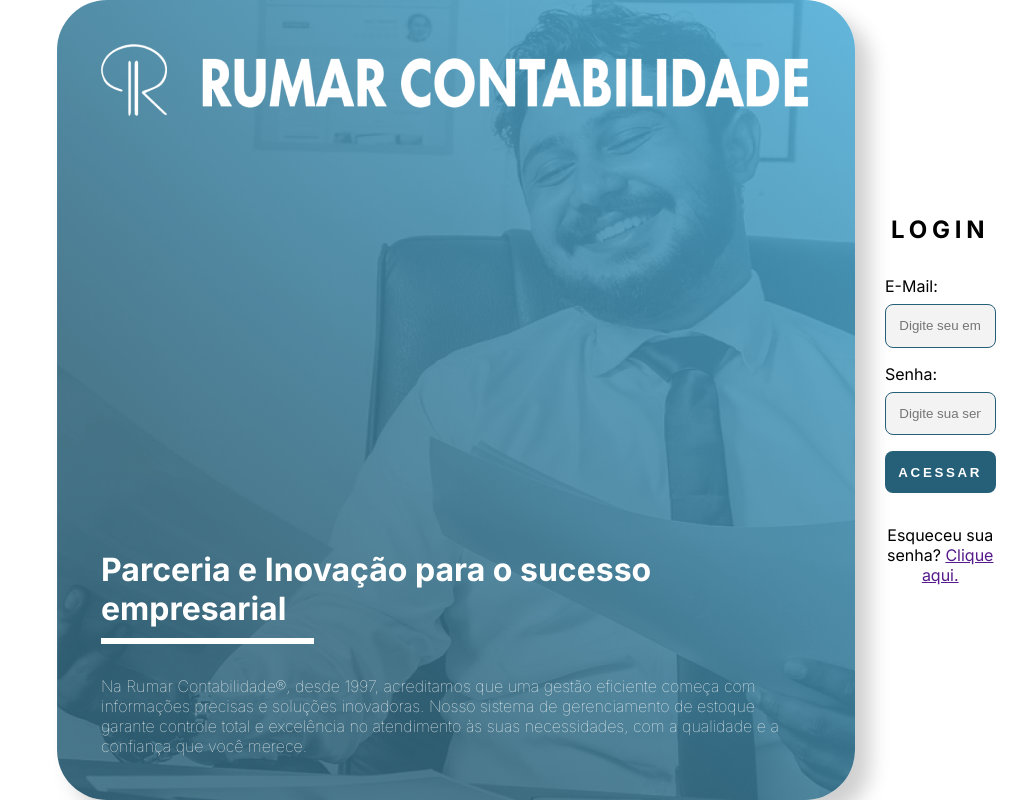
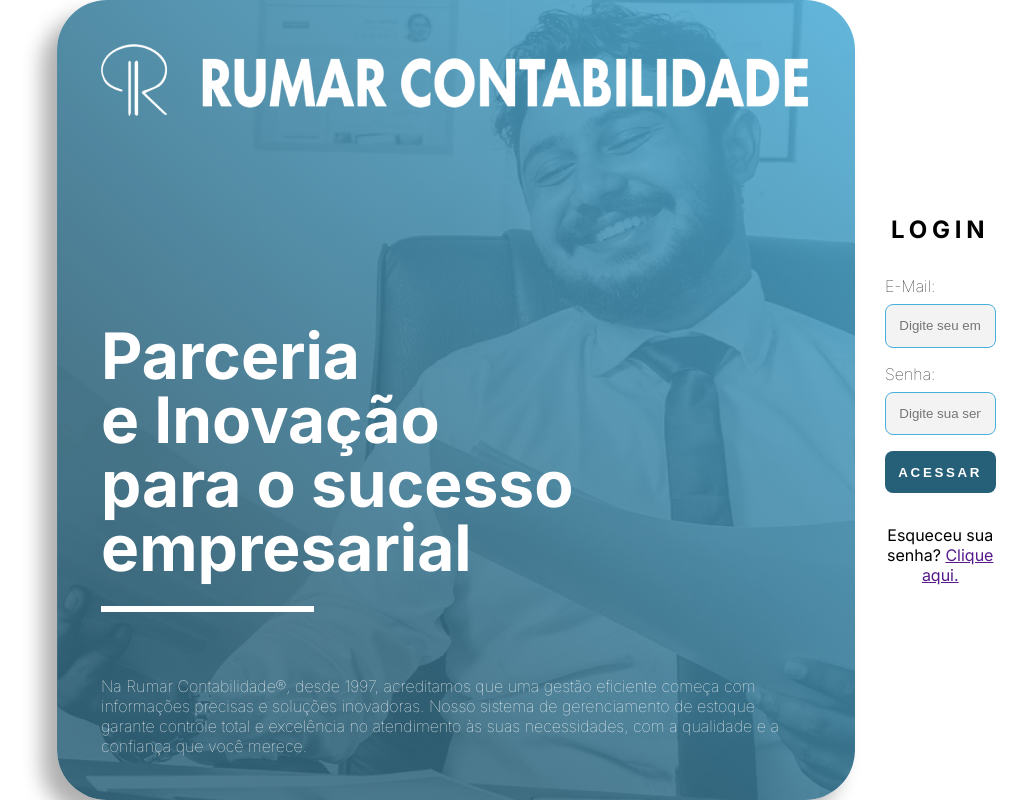
Before and after one commit to brunocriacoes/rumar, a PHP site: page / in a window 1280 px wide. Shown: the whole page, without its empty margins (135-1162 px from the left). Run offline with PHP 8.4, Linux system fonts and the light colour scheme.

Commit message:
frontend login screen

```diff
--- a/assets/css/main.css
+++ b/assets/css/main.css
@@ -52,14 +52,17 @@
     max-width: 800px;
     border-radius: 50px;
     padding: 44px;
-    box-shadow: 15px 15px 20px #00000030,
+    box-shadow: -15px 15px 20px #00000050,
         15px 15px 15px #ffffff80;
 
 
     & .c-banner__title {
         color: var(--colorwhite);
+        font-size: 64px;
+        font-weight: bolder;
+        line-height: 1em;
         background: linear-gradient(white, white) no-repeat;
-        background-size: 30% 0.2em;
+        background-size: 30% 0.1em;
         background-position: 0 100%;
         padding-bottom: 0.5em;
         margin-bottom: 1em;
@@ -140,6 +143,7 @@
 
         &>span {
             color: var(--colorwhite);
+            font-weight: lighter;
             text-align: center;
             text-transform: capitalize;
 
@@ -160,6 +164,7 @@
 
             @media (min-width: 640px) {
                 text-align: left;
+                border: 1px solid var(--secundary-color);
             }
         }
     }
--- a/index.html
+++ b/index.html
@@ -34,7 +34,7 @@
             <div class="c-banner">
                 <img class="c-banner__logo" src="./assets/images/logo-white.png" alt="Rumar Contabilidade">
                 <div>
-                    <h1 class="c-banner__title">Parceria e Inovação para o sucesso empresarial</h1>
+                    <h1 class="c-banner__title">Parceria<br> e Inovação<br> para o sucesso<br> empresarial</h1>
                     <p class="c-banner__text">Na Rumar Contabilidade®, desde 1997, acreditamos que uma gestão eficiente
                         começa com informações
                         precisas e soluções inovadoras. Nosso sistema de gerenciamento de estoque garante controle total
```
